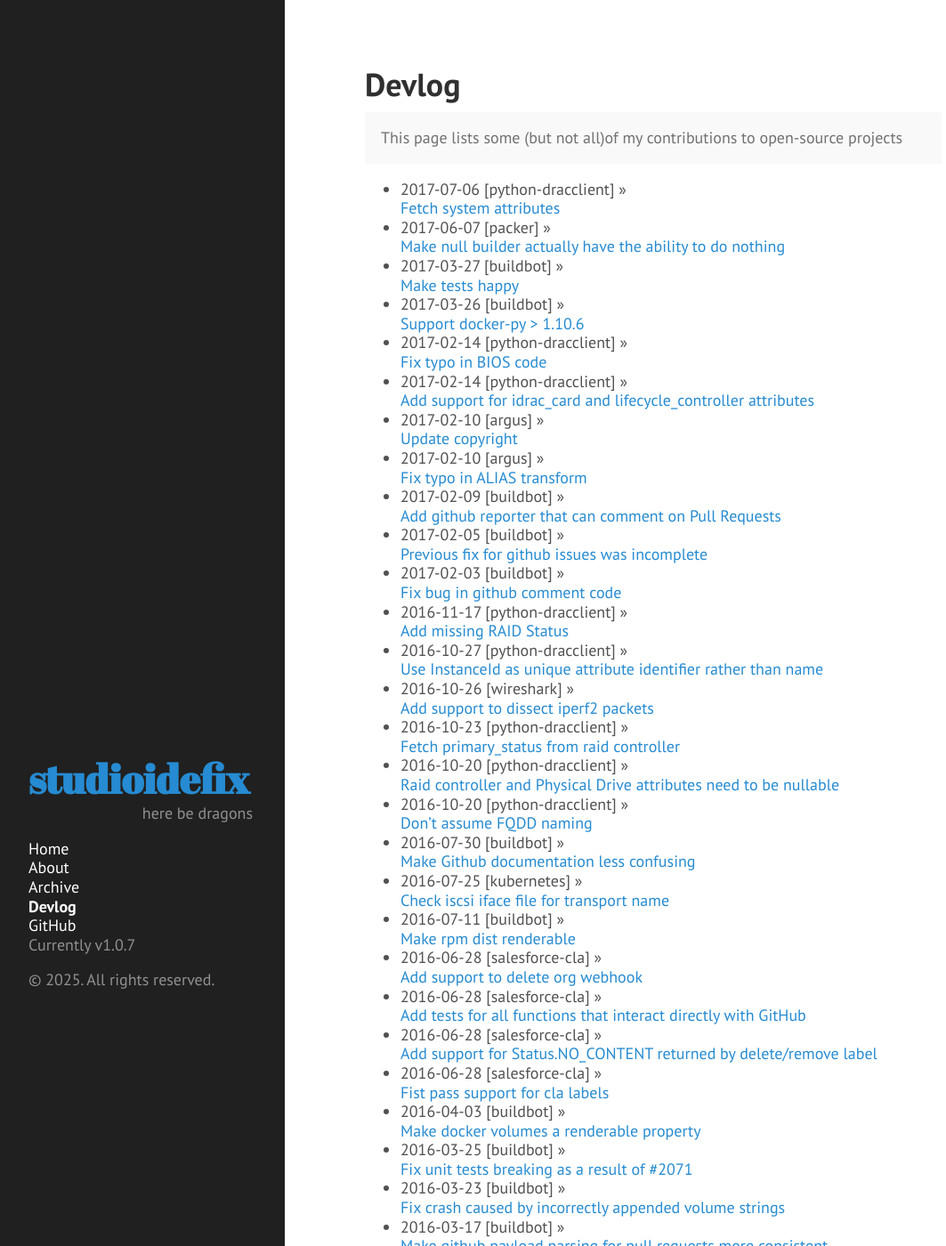
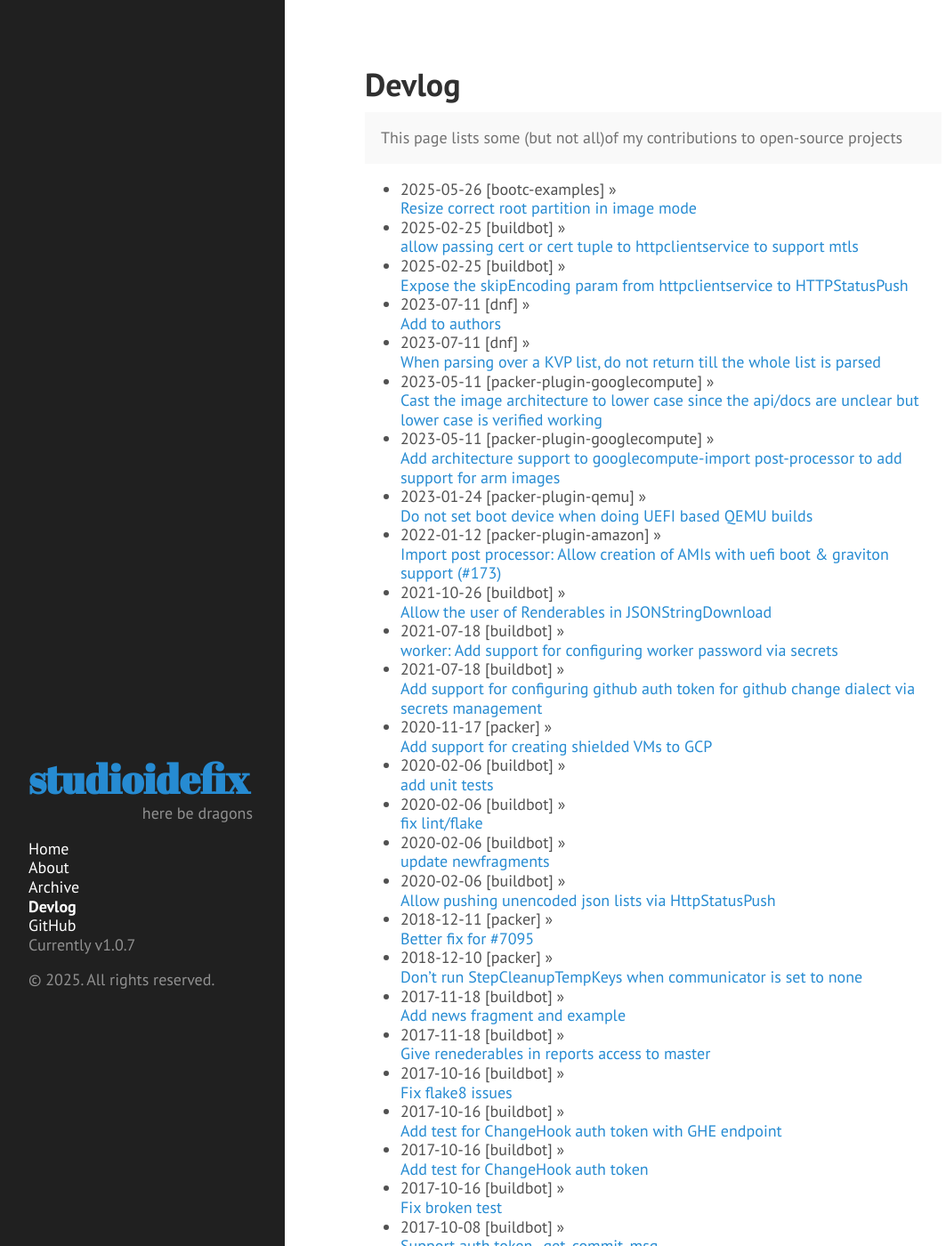
Before and after one commit to anish/anish.github.io, a Jekyll site: the page built from devlog.md, in a window 1280 px wide and 1400 px high. Shown: the whole window at 89% size, without its empty margins (4-1067 px from the left). Built offline with Jekyll 4.4.1, drawn with Linux system fonts in a browser that asks for light colours.

Commit message:
Update devlog as of 06/03/2025

```diff
--- a/devlog.md
+++ b/devlog.md
@@ -10,6 +10,32 @@ git log --author=Anish --format="* %cd [wireshark] &raquo;<br> [%s](https://code
 <p class="message">
   This page lists some (but not all)of my contributions to open-source projects
 </p>
+* 2025-05-26 [bootc-examples] &raquo;<br> [Resize correct root partition in image mode](https://gitlab.com/fedora/bootc/examples/commit/505fcc41bf80e471860fb5734d083d667a0a33b0)
+* 2025-02-25 [buildbot] &raquo;<br> [allow passing cert or cert tuple to httpclientservice to support mtls](https://github.com/buildbot/buildbot/commit/2aec761260e26257f72b220d0e4adafcd38dc226)
+* 2025-02-25 [buildbot] &raquo;<br> [Expose the skipEncoding param from httpclientservice to HTTPStatusPush](https://github.com/buildbot/buildbot/commit/891f07b615a9a5e2666658e7d5b31996493c2832)
+* 2023-07-11 [dnf] &raquo;<br> [Add to authors](https://github.com/rpm-software-management/dnf/commit/cb654bbdffaff9dfff277969d026559b6d8bd245)
+* 2023-07-11 [dnf] &raquo;<br> [When parsing over a KVP list, do not return till the whole list is parsed](https://github.com/rpm-software-management/dnf/commit/4d57212f4c3b7cca3844050a17518ca46bc1859a)
+* 2023-05-11 [packer-plugin-googlecompute] &raquo;<br> [Cast the image architecture to lower case since the api/docs are unclear but lower case is verified working](https://github.com/hashicorp/packer-plugin-googlecompute/commit/2f9d6a489ec0c88acdae0b21a61f9d324a9f78f6)
+* 2023-05-11 [packer-plugin-googlecompute] &raquo;<br> [Add architecture support to googlecompute-import post-processor to add support for arm images](https://github.com/hashicorp/packer-plugin-googlecompute/commit/b02e299c282f38f22d0f33261488ca486dfc6a0d)
+* 2023-01-24 [packer-plugin-qemu] &raquo;<br> [Do not set boot device when doing UEFI based QEMU builds](https://github.com/hashicorp/packer-plugin-qemu/commit/c5a2daf88527e155899a7fa5974b29ffe050533a)
+* 2022-01-12 [packer-plugin-amazon] &raquo;<br> [Import post processor: Allow creation of AMIs with uefi boot & graviton support  (#173)](https://github.com/hashicorp/packer-plugin-amazon/commit/a4dcca8f42d7cc3c56d252ee3d7fb22959513f91)
+* 2021-10-26 [buildbot] &raquo;<br> [Allow the user of Renderables in JSONStringDownload](https://github.com/buildbot/buildbot/commit/28021797e0b422900d7642c3c43af6431e228d3b)
+* 2021-07-18 [buildbot] &raquo;<br> [worker: Add support for configuring worker password via secrets](https://github.com/buildbot/buildbot/commit/26afc1a51849e08c48e0dc312b61175bb7829c58)
+* 2021-07-18 [buildbot] &raquo;<br> [Add support for configuring github auth token for github change dialect via secrets management](https://github.com/buildbot/buildbot/commit/a5db57fc96281e88e700d73e513f1e68de6500cc)
+* 2020-11-17 [packer] &raquo;<br> [Add support for creating shielded VMs to GCP](https://github.com/hashicorp/packer/commit/ecb72663f3636689ae8102dd48aa975090003566)
+* 2020-02-06 [buildbot] &raquo;<br> [add unit tests](https://github.com/buildbot/buildbot/commit/3b6c6fde1c9680d2f46d9b6545136e0a4534b6cb)
+* 2020-02-06 [buildbot] &raquo;<br> [fix lint/flake](https://github.com/buildbot/buildbot/commit/18cbfc693349e0c79c83db0ffc1bc19e539929eb)
+* 2020-02-06 [buildbot] &raquo;<br> [update newfragments](https://github.com/buildbot/buildbot/commit/4c89356fe17a339a722a9313327be3a73998de0b)
+* 2020-02-06 [buildbot] &raquo;<br> [Allow pushing unencoded json lists via HttpStatusPush](https://github.com/buildbot/buildbot/commit/6f52462f57364e6a7faa7f142c41f804a4c6d217)
+* 2018-12-11 [packer] &raquo;<br> [Better fix for #7095](https://github.com/hashicorp/packer/commit/d5f88b154ffbd8b83c3fe0727a54837568d2c2d0)
+* 2018-12-10 [packer] &raquo;<br> [Don't run StepCleanupTempKeys when communicator is set to none](https://github.com/hashicorp/packer/commit/916375183bb6dee2f31e1f86a6cec3acdd8cba86)
+* 2017-11-18 [buildbot] &raquo;<br> [Add news fragment and example](https://github.com/buildbot/buildbot/commit/78fbd50334d1aa4409e57a5ce9cc6ddacdd56165)
+* 2017-11-18 [buildbot] &raquo;<br> [Give renederables in reports access to master](https://github.com/buildbot/buildbot/commit/317113db8355a648e4892d7e7b69d4ad504343c5)
+* 2017-10-16 [buildbot] &raquo;<br> [Fix flake8 issues](https://github.com/buildbot/buildbot/commit/cddf978e2669e992aa0dce3f4ea80d683042d642)
+* 2017-10-16 [buildbot] &raquo;<br> [Add test for ChangeHook auth token with GHE endpoint](https://github.com/buildbot/buildbot/commit/5a121be57659d51c590ac8ce55ff9c80066e13a5)
+* 2017-10-16 [buildbot] &raquo;<br> [Add test for ChangeHook auth token](https://github.com/buildbot/buildbot/commit/23634d83dbd880437a93b1752b5a6b2baeb5b06d)
+* 2017-10-16 [buildbot] &raquo;<br> [Fix broken test](https://github.com/buildbot/buildbot/commit/3c0bb0d4d6ea4d6c51c548534188f2b8d97eb7e1)
+* 2017-10-08 [buildbot] &raquo;<br> [Support auth token _get_commit_msg](https://github.com/buildbot/buildbot/commit/877d4e5349b053c60f9ca17732b6539d6a6cf3d3)
 * 2017-07-06 [python-dracclient]  &raquo;<br> [Fetch system attributes](https://github.com/openstack/python-dracclient/commit/c9e33ccd4cc01be32ca835bc8763584898acb087)
 * 2017-06-07 [packer]  &raquo;<br> [Make null builder actually have the ability to do nothing](https://github.com/hashicorp/packer/commit/ff3982773334241e4beff7633b248ce185b0d796)
 * 2017-03-27 [buildbot]  &raquo;<br> [Make tests happy](https://github.com/buildbot/buildbot/commit/8efde5ce6760c4d52e6f85fb01d195f079f58b11)
```
